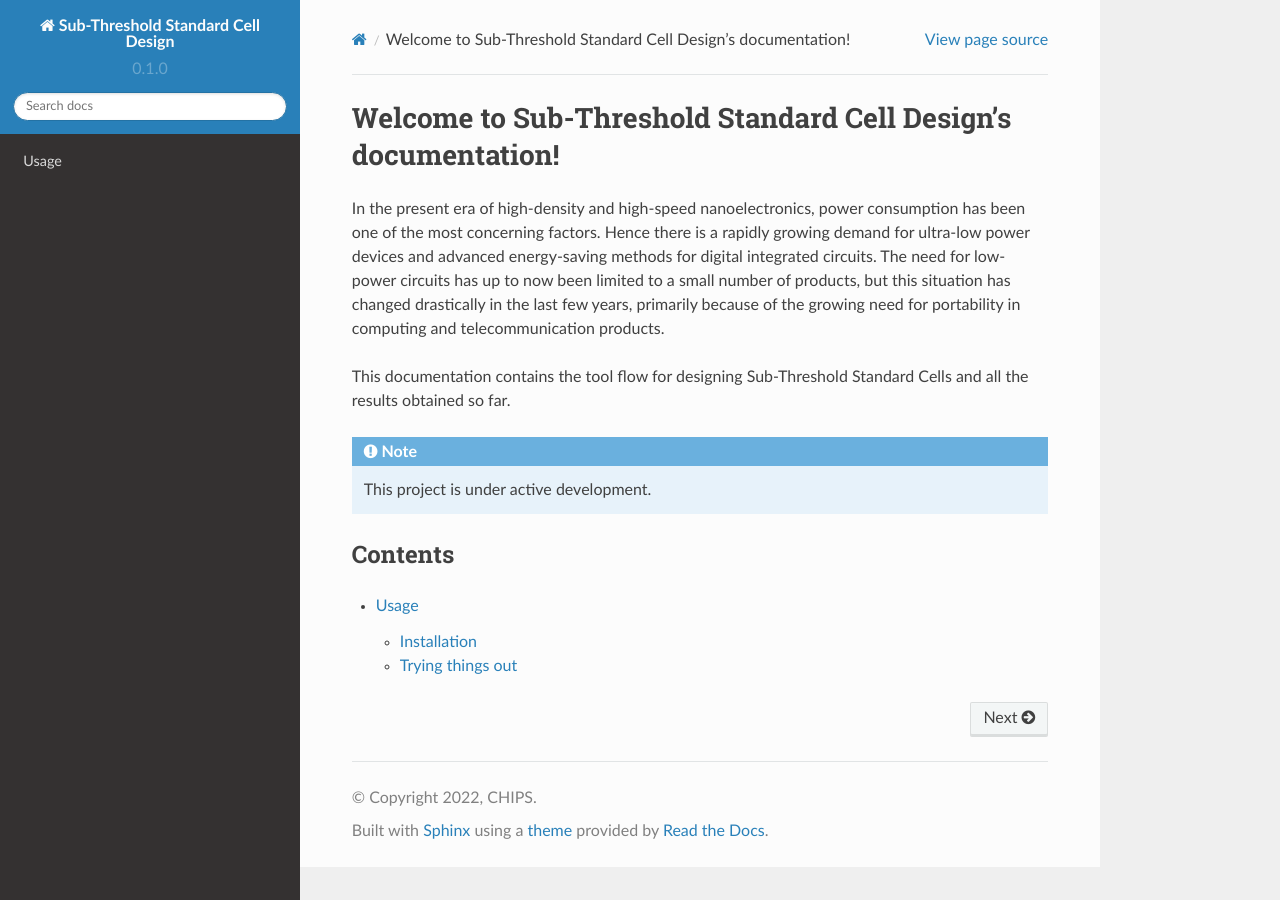
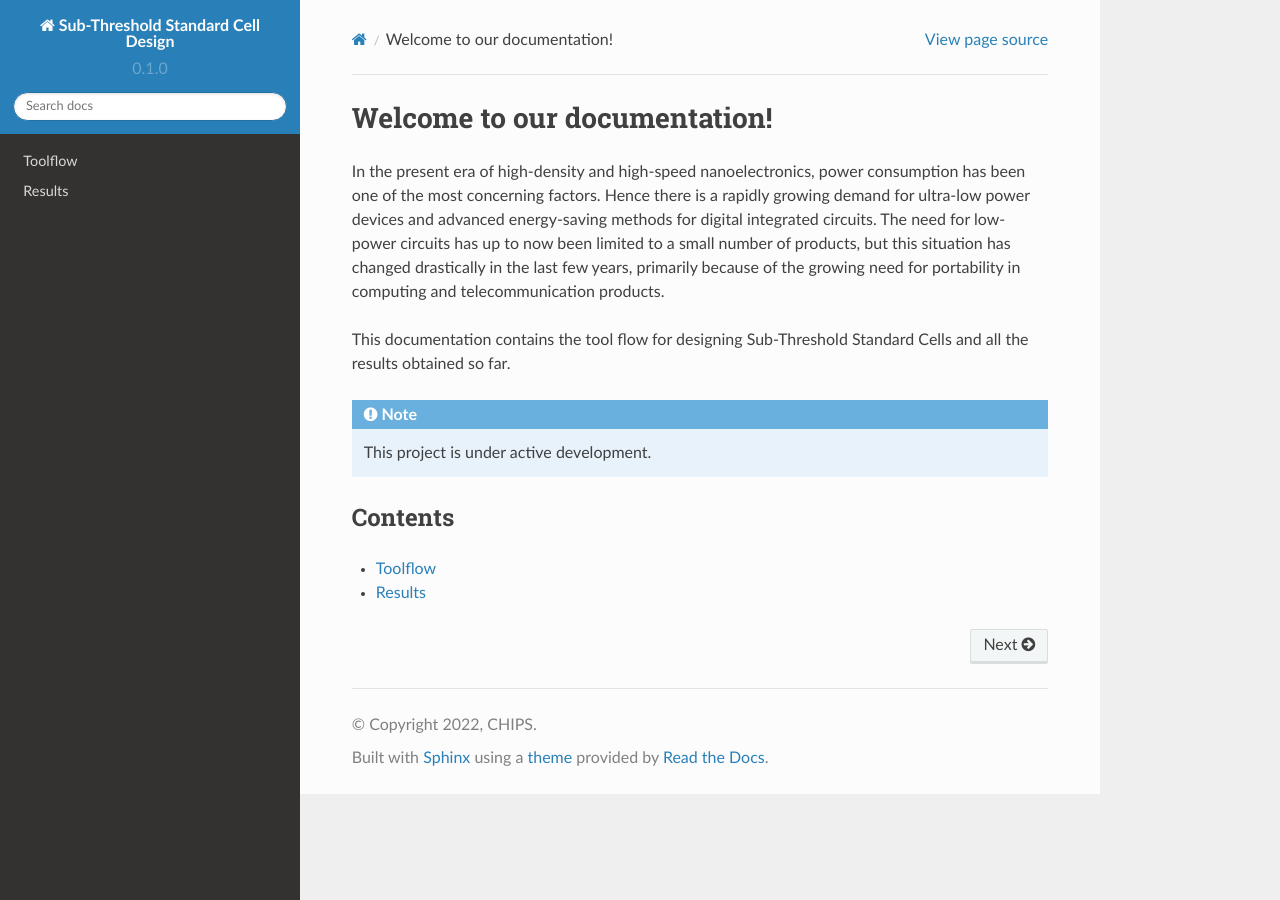
Before and after one commit to CHIPS-PESU/subvt, a Sphinx documentation site: the page built from docs/source/index.rst, in a window 1280 px wide. Built offline with Sphinx 7.4.7 and the Read the Docs theme 2.0.0, drawn with Linux system fonts in a browser that asks for light colours.

Commit message:
Trying to add files

```diff
--- a/docs/source/Results.rst
+++ b/docs/source/Results.rst
@@ -1,2 +1,5 @@
+Results
+=======
+
 .. autosummary::
    :toctree: generated
--- a/docs/source/index.rst
+++ b/docs/source/index.rst
@@ -1,4 +1,4 @@
-Welcome to Sub-Threshold Standard Cell Design's documentation!
+Welcome to our documentation!
 ==============================================================
 
 In the present era of high-density and high-speed nanoelectronics, power consumption has been one of the most concerning factors.  Hence there is a rapidly growing demand for ultra-low power devices and advanced energy-saving methods for digital integrated circuits. The need for low-power circuits has up to now been limited to a small number of products, but this situation has changed drastically in the last few years, primarily because of the growing need for portability in computing and telecommunication products.
@@ -13,7 +13,6 @@
 --------
 
 .. toctree::
-
    Theory
    Toolflow
    Results
```
Also changed, not shown: docs/source/Toolflow.rst (+1 -32 lines).
